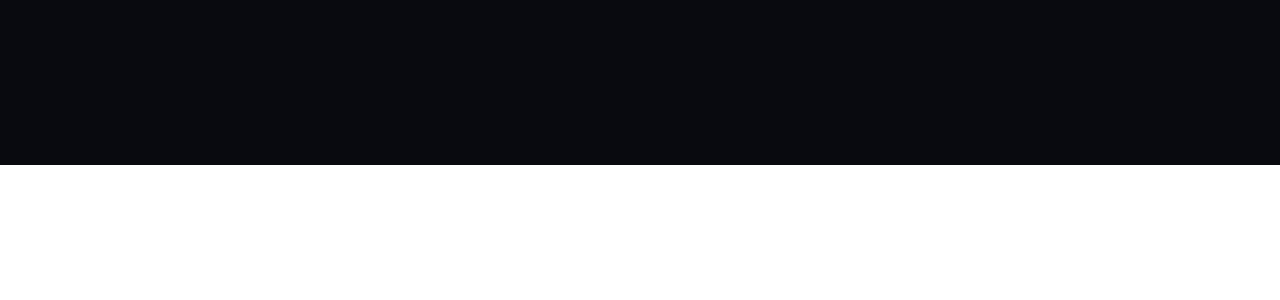
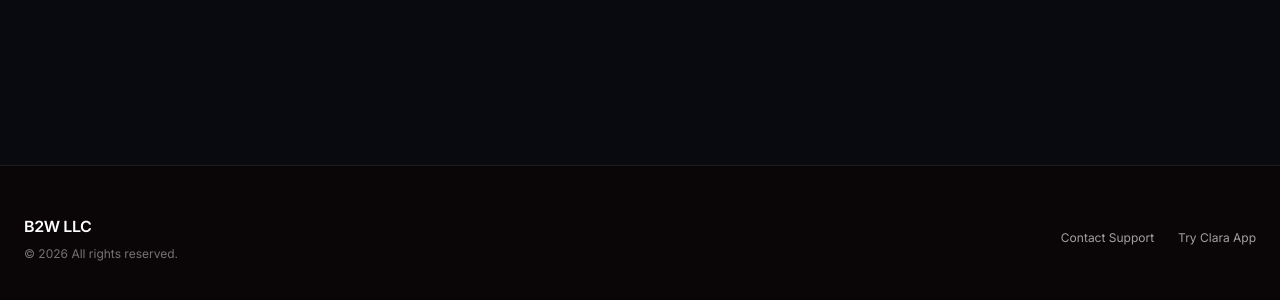
Before and after one commit to aliahm08/B2W, a React (Vite) app: page /clara in a window 1280 px wide. Shown: the part 2571-2871 px from the top of the page. Before the commit the page ends 2736 px from the top, so only its background shows below. Built offline with nearby package versions, Linux system fonts and the light colour scheme.

Commit message:
feat(clara): add custom dark-mode styled Clara footer at the bottom of the page

```diff
--- a/src/pages/solutions/SolutionsLandingPage.tsx
+++ b/src/pages/solutions/SolutionsLandingPage.tsx
@@ -807,6 +807,26 @@ export default function SolutionsLandingPage() {
           </div>
         </div>
       </div>
+
+      {/* Footer Block */}
+      <footer className="w-full border-t border-[#e8cbd9]/10 bg-[#0a0608] text-white py-12 relative z-[60] px-6">
+        <div className="mx-auto max-w-7xl flex flex-col items-center justify-between gap-6 sm:flex-row">
+          <div>
+            <h3 className="text-base font-semibold tracking-tight text-white">
+              <span className="b2w-wordmark">B2W LLC</span>
+            </h3>
+            <p className="text-xs text-neutral-500 mt-2">&copy; {new Date().getFullYear()} All rights reserved.</p>
+          </div>
+          <div className="flex items-center gap-6 text-xs text-neutral-400">
+            <a href="mailto:info@b2w-ai.com?subject=Clara%20Inquiry" className="hover:text-[#f5dce8] transition-colors">
+              Contact Support
+            </a>
+            <a href="https://chat.b2w-ai.com" target="_blank" rel="noreferrer" className="hover:text-[#f5dce8] transition-colors">
+              Try Clara App
+            </a>
+          </div>
+        </div>
+      </footer>
     </>
   );
 }
```
